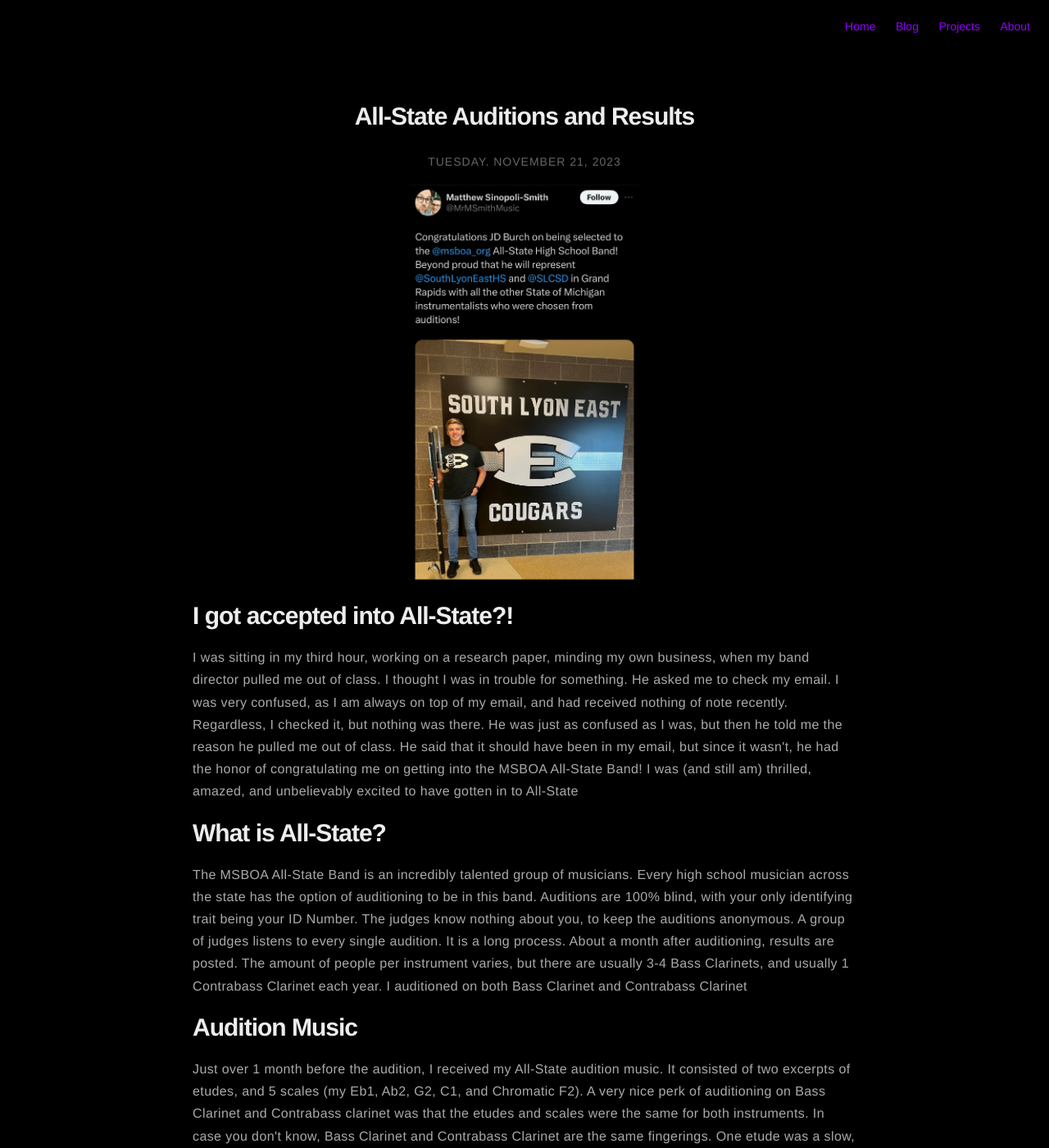
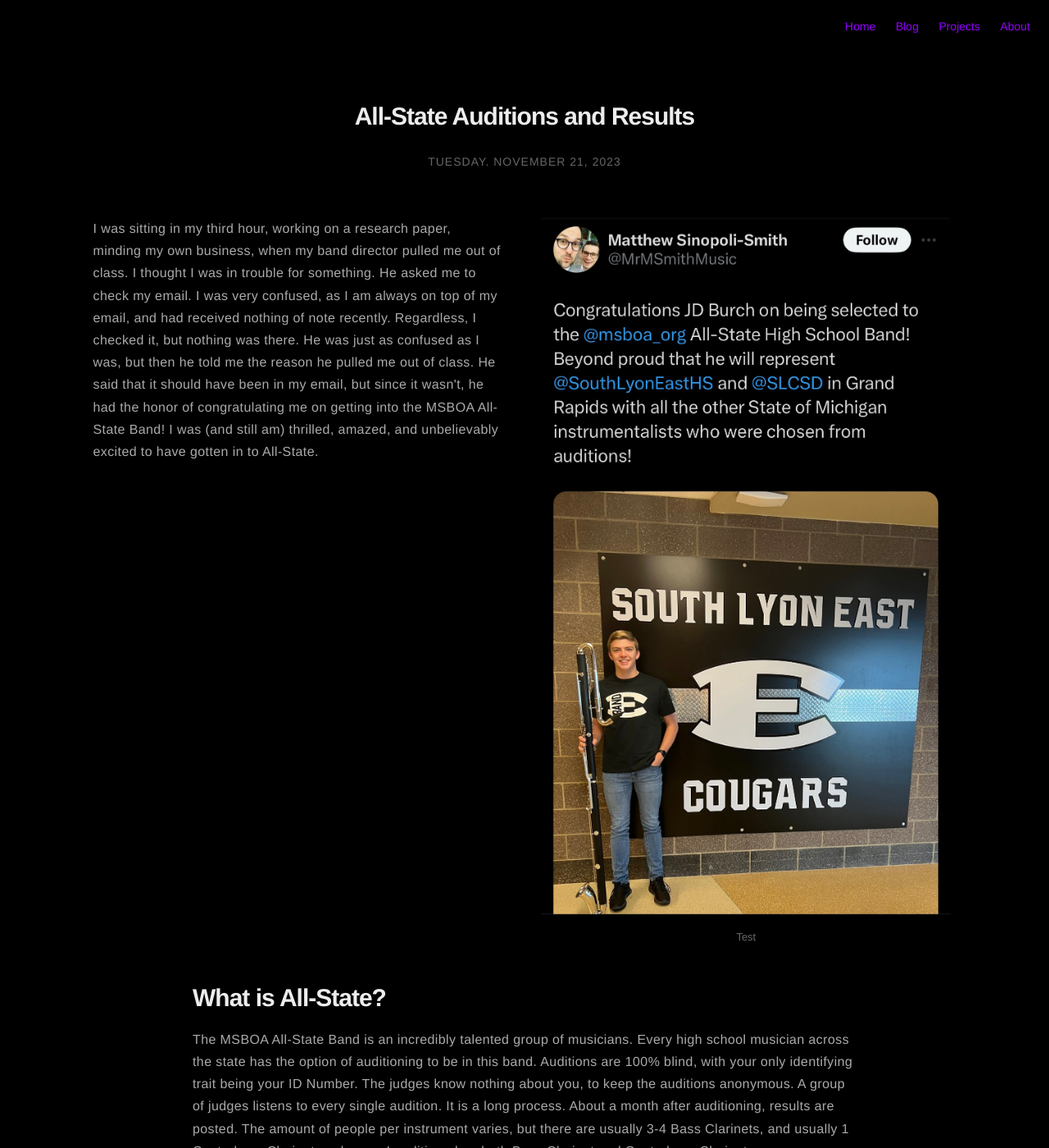
Before and after one commit to JDBurchHuzzah/jdburchhuzzah.github.io, a Jekyll site: the page built from _posts/2023-11-20-All-State.markdown, in a window 1280 px wide and 1400 px high. Shown: the whole window at 82% size. Built offline with Jekyll 4.4.1, drawn with Linux system fonts in a browser that asks for light colours; nearby versions of some CDN libraries.

Commit message:
Update 2023-11-20-All-State.markdown

```diff
--- a/_posts/2023-11-20-All-State.markdown
+++ b/_posts/2023-11-20-All-State.markdown
@@ -8,12 +8,17 @@
 category: blog
 description: My experience with the audition process and getting into the MSBOA All-State Band
 ---
-<center>
- <img src="/assets/images/contrabass.jpg" style="max-width:35%; margin: auto 0px;" />
-</center>
 
- <h1>I got accepted into All-State?!</h1>
-  <p>I was sitting in my third hour, working on a research paper, minding my own business, when my band director pulled me out of class. I thought I was in trouble for something. He asked me to check my email. I was very confused, as I am always on top of my email, and had received nothing of note recently. Regardless, I checked it, but nothing was there. He was just as confused as I was, but then he told me the reason he pulled me out of class. He said that it should have been in my email, but since it wasn't, he had the honor of congratulating me on getting into the MSBOA All-State Band! I was (and still am) thrilled, amazed, and unbelievably excited to have gotten in to All-State</p>
+<div class="side-by-side">
+    <div class="toleft">
+        <p>I was sitting in my third hour, working on a research paper, minding my own business, when my band director pulled me out of class. I thought I was in trouble for something. He asked me to check my email. I was very confused, as I am always on top of my email, and had received nothing of note recently. Regardless, I checked it, but nothing was there. He was just as confused as I was, but then he told me the reason he pulled me out of class. He said that it should have been in my email, but since it wasn't, he had the honor of congratulating me on getting into the MSBOA All-State Band! I was (and still am) thrilled, amazed, and unbelievably excited to have gotten in to All-State.</p>
+    </div>
+
+    <div class="toright">
+        <img class="image" src="/assets/images/contrabass.jpg">
+        <figcaption class="caption">Test</figcaption>
+    </div>
+</div>
 
 # What is All-State?
 <p>The MSBOA All-State Band is an incredibly talented group of musicians. Every high school musician across the state has the option of auditioning to be in this band. Auditions are 100% blind, with your only identifying trait being your ID Number. The judges know nothing about you, to keep the auditions anonymous. A group of judges listens to every single audition. It is a long process. About a month after auditioning, results are posted. The amount of people per instrument varies, but there are usually 3-4 Bass Clarinets, and usually 1 Contrabass Clarinet each year. I auditioned on both Bass Clarinet and Contrabass Clarinet</p>
```
